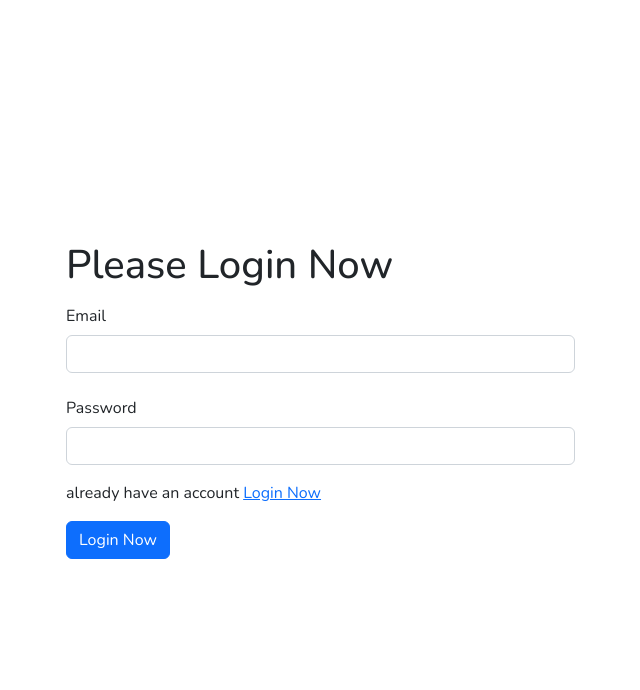
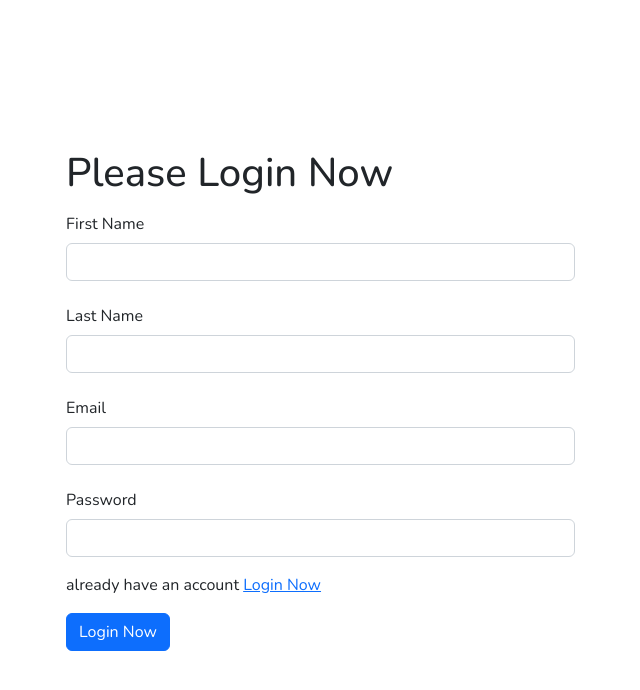
Before and after one commit to TorikulIslam09/dashboard_react, a React (Create React App) app: page /ragister in a window 1280 px wide. Shown: the top 690 px of the page, without its empty margins (254-894 px from the left). Built offline with nearby package versions, Linux system fonts and the light colour scheme; no server answers.

Commit message:
update commit

```diff
--- a/src/Components/AutheText/AutheText.js
+++ b/src/Components/AutheText/AutheText.js
@@ -4,7 +4,7 @@ import {
     createUserWithEmailAndPassword,
     getAuth,
     signInWithEmailAndPassword,
-    signOut
+    signOut,
 } from "firebase/auth";
 import app from '../Firebase/Firebase';
 
@@ -28,16 +28,24 @@ const AutheText = ({ children }) => {
         return signOut(auth)
     }
 
+
+    // const Updateprifile = profile => {
+    //    return updateProfile(auth.curentuser, profile)
+    // }
+
     useEffect(() => {
         const userunsubcribe = onAuthStateChanged(auth, (curentuser) => {
+
+            setuser(curentuser);
             setLoder(false)
-            setuser(curentuser)
 
         })
-        return userunsubcribe()
+        return () => {
+            userunsubcribe()
+        }
     }, [])
 
-    const Authvalue = { Ragister, Login, user, loader, logout }
+    const Authvalue = {Ragister, Login, user, loader, logout }
 
     return (
         <Authcontext.Provider value={Authvalue}>
--- a/src/Components/Pages/Ragister/Ragister.js
+++ b/src/Components/Pages/Ragister/Ragister.js
@@ -1,9 +1,10 @@
-import React, { useContext } from 'react';
+import React, { useContext, useState } from 'react';
 import { Link, useNavigate } from 'react-router-dom';
 import {Authcontext} from '../../AutheText/AutheText';
 import './Ragister.scss'
 
 const Ragister = () => {
+    const [succesregister, setRagister] = useState(null)
     const {Ragister} = useContext(Authcontext)
     const navigat = useNavigate()
     const RagisterNow = e => {
@@ -11,16 +12,31 @@ const Ragister = () => {
         const form = e.target;
         const email = form.email.value;
         const password = form.password.value;
+        const fname = form.fname.value;
+        const lname = form.lname.value;
         Ragister(email, password)
             .then(result => {
                 const user = result.user;
                 console.log(user)
-                navigat('/login')
+                setRagister('ragister succes')
+                navigat('/login/')
             })
             .catch(error => {
                 console.log('erorer khaici', error)
+                setRagister('ragister ivalid')
             })
     }
+
+
+    // const updateusername = (fname) => {
+    //     const profile = {
+    //         displayName:fname
+    //     }
+    //     Updateprifile(profile)
+    // }
+
+
+
     return (
         <div>
         <div className='ragister-form'>
@@ -31,6 +47,18 @@ const Ragister = () => {
               <h1>Please Login Now</h1>
                   <div className="form">
                       <form onSubmit={RagisterNow}>
+                          <div className="row mb-3">
+                              <label for="inputEmail3" className="col-sm-2 col-form-label">First Name</label>
+                              <div className="col-sm-10">
+                                  <input type="text" name='fname' className="form-control" id="inputEmail3" />
+                              </div>
+                          </div>
+                          <div className="row mb-3">
+                              <label for="inputEmail3" className="col-sm-2 col-form-label">Last Name</label>
+                              <div className="col-sm-10">
+                                  <input type="text" name='lname' className="form-control" id="inputEmail3" />
+                              </div>
+                          </div>
                           <div className="row mb-3">
                               <label for="inputEmail3" className="col-sm-2 col-form-label">Email</label>
                               <div className="col-sm-10">
@@ -45,6 +73,7 @@ const Ragister = () => {
                           </div>
                           <p> already have an account <Link to="/login">Login Now</Link> </p>
                           <button type="submit" className="btn btn-primary">Login Now</button>
+
                       </form>
                   </div>
               </div>
```
